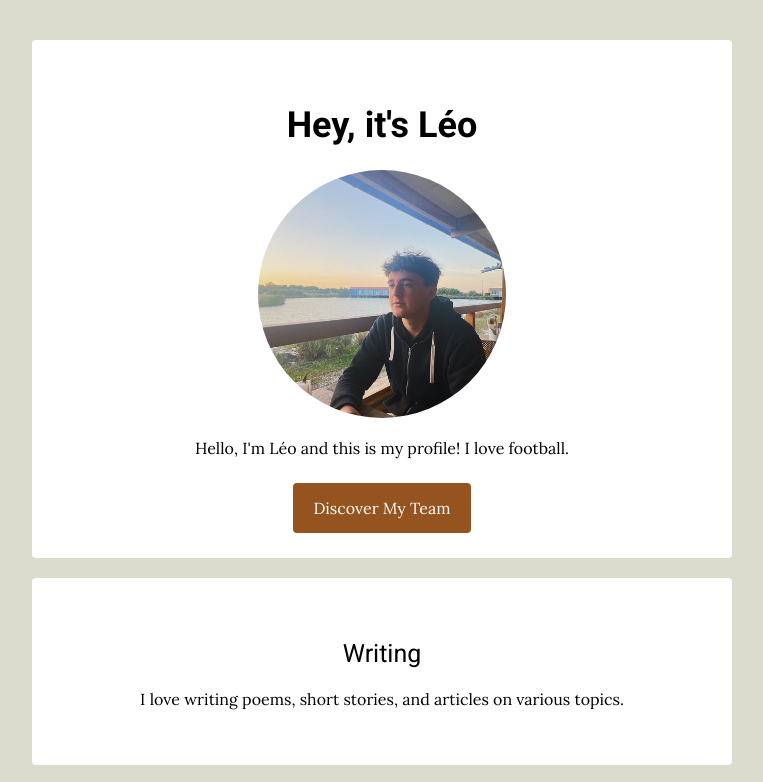
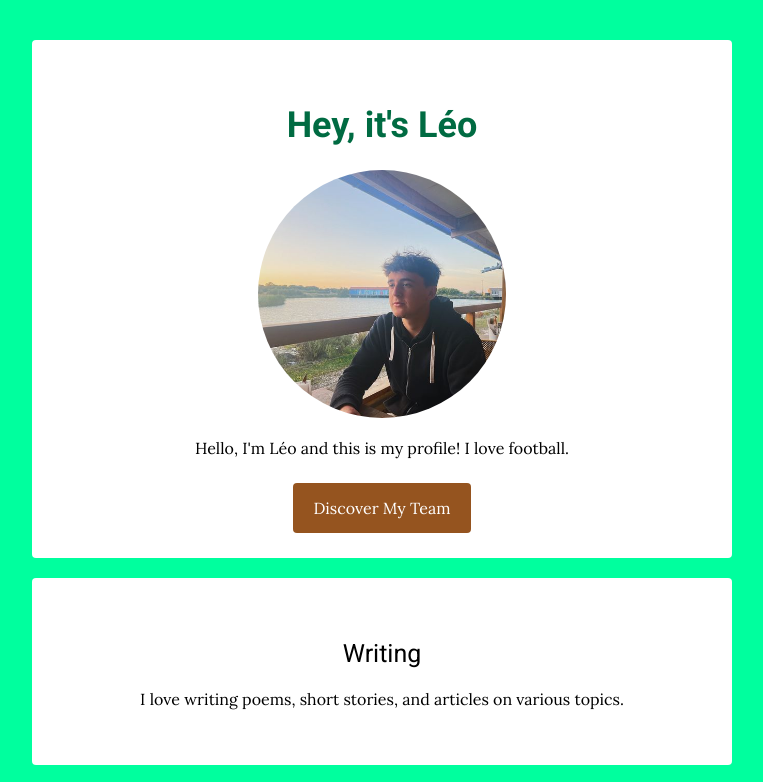
Before and after one commit to LeoBenavente/my-profil, a plain HTML site: page index.html in a window 1280 px wide. Shown: the top 782 px of the page, without its empty margins (258-1021 px from the left). Drawn offline with Linux system fonts and the light colour scheme.

Commit message:
Update style.css

```diff
--- a/style.css
+++ b/style.css
@@ -1,6 +1,6 @@
 
 body{
- 	background: #DCDCCC;
+ 	background: #00FF9E;
  	color: #steelblue;
  	font-family: 'Lora', serif;
  	font-size: 16px;
@@ -10,7 +10,7 @@ h1, h2, h3 {
 	font-family: 'Roboto', sans-serif;
 }
 h1 {
-  	color: #blueviolet;
+  	color: #006B42;
   	font-size: 36px;
   	font-weight: 600;
 }
```
